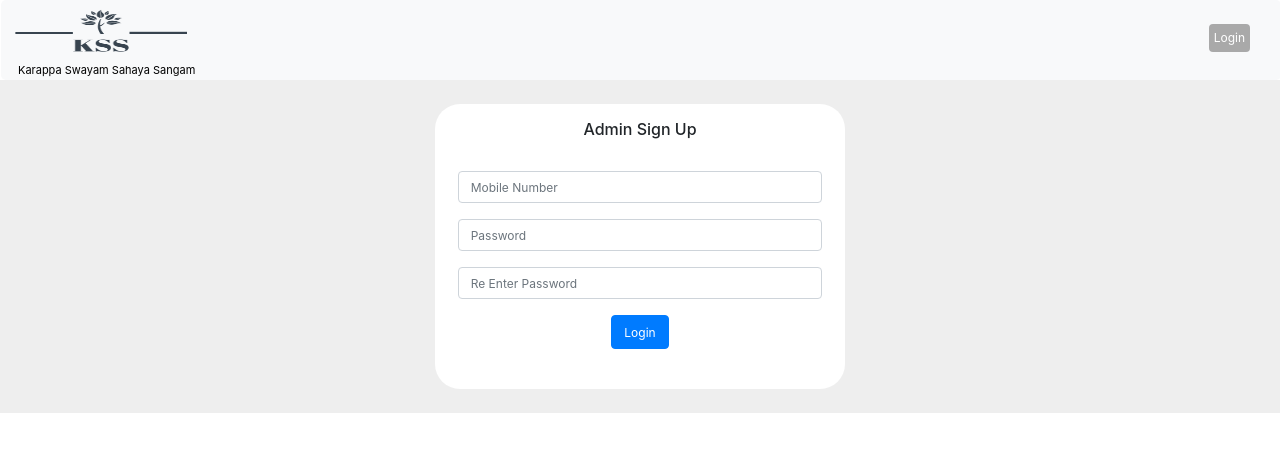
After one commit to arjunkv7/KSS-website, a Node server app: page /admin/admin-login in a window 1280 px wide. The commit adds this page. Shown: the top 452 px of the page. Run offline with Node 20, Linux system fonts and the light colour scheme; data that the repository does not hold is empty; some libraries are stand-ins or nearby versions.

Commit message:
admin sign up admin login compleated

```diff
--- a/app.js
+++ b/app.js
@@ -5,6 +5,10 @@ var cookieParser = require('cookie-parser');
 var logger = require('morgan');
 var hbs = require('express-handlebars')
 var db = require('./configure/connection')
+const session = require('express-session');
+const MongoStore = require('connect-mongo');
+var adminHelper = require("./helpers/admin-helper")
+const collections = require("./configure/collections")
 
 var adminRouter = require('./routes/admin');
 var membersRouter = require('./routes/members');
@@ -22,13 +26,37 @@ app.use(express.urlencoded({ extended: false }));
 app.use(cookieParser());
 app.use(express.static(path.join(__dirname, 'public')));
 
-db.connect((err,done)=>{
-  if(err)console.log("Database connection failed" +err)
-  else console.log("Databse conneted succesfully")
-})
+// db.connect((err,done)=>{
+//   if(err){
+//     console.log("Database connection failed" )
+//    // console.log(err)
+// }
+//   else {console.log("Databse conneted succesfully" +done)
+//   console.log(done)}
+// })
+
+ db.connect((err)=>{
+  if (err)console.log("error"+err);
+  else {
+    console.log("database connected");
+    adminHelper.createAdminCollection()
+  }
+  })
+
+  app.use(session({
+    secret: 'secret key',
+    resave: false,
+    saveUninitialized: true,
+    cookie: { maxAge: 1000*60*60*24*90 },
+    store: MongoStore.create({mongoUrl: "mongodb://localhost:27017"})
+  }))
+
+
 
 app.use('/', membersRouter);
 app.use('/admin', adminRouter);
+
+
 
 // catch 404 and forward to error handler
 app.use(function(req, res, next) {
--- a/configure/collections.js
+++ b/configure/collections.js
@@ -0,0 +1,5 @@
+module.exports = {
+    ADMIN_COLLECTION:"admin",
+    MEMBER_COLLECTION:"members",
+    SESSION_COLLECTION:"session",
+}
--- /dev/null
+++ b/helpers/admin-helper.js
@@ -0,0 +1,79 @@
+const db = require("../configure/connection")
+const collections = require("../configure/collections")
+const async = require("hbs/lib/async")
+const bcrypt = require('bcryptjs')
+const { response } = require("express")
+
+module.exports = {
+    createAdminCollection: () => {
+
+
+        db.get().listCollections({ name: 'admin' }).toArray(function (err, items) {
+            if (err) console.log(err);
+
+            console.log(items.length);
+            if (items.length === 0) {
+                db.get().createCollection(collections.ADMIN_COLLECTION)
+
+            }
+        })
+
+    },
+    doAdminSignup:(username,password)=>{
+        return new Promise(async(resolve,reject)=>{
+        let hashedPassword =await bcrypt.hash(password,10)
+        console.log(hashedPassword)
+        db.get().collection(collections.ADMIN_COLLECTION).insertOne({"mobile number":username,'password':hashedPassword},(err,data)=>{
+            if(err) throw err
+            else{
+                 console.log(data)
+                resolve(data)
+            }
+        })
+    })
+    },
+
+    adminExist:()=>{
+        return new Promise((resolve , reject)=>{
+            db.get().collection(collections.ADMIN_COLLECTION).find().toArray((err,data)=>{
+                if(err)console.log(err)
+                console.log(data)
+                resolve(data.length)
+
+            })
+        })
+    },
+
+    doadminLogin:async(mobile,password)=>{
+        return new Promise (async (resolve,reject)=>{
+          let admin = await db.get().collection(collections.ADMIN_COLLECTION).findOne({"mobile":mobile})
+
+          console.log(admin)
+            if(admin){
+          bcrypt.compare(password,admin.password,(err,data)=>{
+            if(err){
+                 console.log(err)
+
+            }
+            else if(data){
+                console.log(data)
+                response.staus = true ;
+                loginStatus = true ;
+                response .admin = admin
+                console.log('login succcess')
+                resolve(response)
+            }
+            else {
+                console.log("login failed")
+                reject({loginErr:"Wrong password"})
+            }
+          })
+        }
+        else{
+            reject({loginErr:"Invalid Mobile number"})
+        }
+        })
+
+    }
+
+}
--- a/public/stylesheets/style.css
+++ b/public/stylesheets/style.css
@@ -14,6 +14,12 @@ border-radius: 5px;
 padding-bottom: 5px;
 
 }
+.header .login-btn:hover{
+background-color: rgb(220, 231, 241);
+}
+
+
+
 .header .section{
   text-align: left;
 }
@@ -149,19 +155,20 @@ padding-bottom: 5px;
   width: 100%;
   height: 300px;
   border-radius: 15px;
+  font-size: 12px;
 }
 
 .boxcontainer .boxdiv{
   float: left;
   width: 25%;
-  height: 30%;
+  height: 25%;
   padding: 2% 2%;
   margin: 4% 4%;
   margin-top: 2%;
 
 }
 .boxcontainer .boxdiv p{
-  font-size: small;
+  font-size: 12px;
 }
 
 .boxcontainer .boxdiv .boxes img{
--- a/routes/admin.js
+++ b/routes/admin.js
@@ -1,9 +1,61 @@
 var express = require('express');
+const async = require('hbs/lib/async');
 var router = express.Router();
+var adminHelper = require('../helpers/admin-helper')
 
 /* GET home page. */
 router.get('/', function(req, res, next) {
-  res.render('/members/home-page', { title: 'Express' });
+
+
+  res.render('./admin/admin-home-page',);
 });
 
+router.get('/admin-signup',async(req,res)=>{
+
+ await adminHelper.adminExist().then((data)=>{
+    if(data >= 2){
+      res.render('./admin/admin-login.hbs',{err:"Maximum number of admin reached"})
+    }
+    else
+    {
+      res.render('./admin/admin-signup.hbs')
+    }
+  })
+
+})
+
+router.post("/admin-signup",(req,res)=>{
+  console.log(req.body)
+  adminHelper.doAdminSignup(req.body.username,req.body.password)
+  res.redirect('/')
+})
+
+router.get('/admin-login',(req,res)=>{
+
+  adminHelper.adminExist().then((data)=>{
+    console.log(data)
+    if (data > 0 ){
+      res.render('./admin/admin-login.hbs')
+    }
+    else {
+      res.render('./admin/admin-signup.hbs')
+    }
+  })
+
+})
+
+router.post("/admin-login",(req,res)=>{
+  console.log(req.body)
+  adminHelper.doadminLogin(req.body.mobile,req.body.password).then((data)=>{
+    console.log(data)
+    req.session.adminLogin = true ;
+    req.session.admin = data.admin ;
+    res.render('./admin/admin-home-page',{admin:req.session.admin})
+
+  }).catch((err)=>{
+    console.log(err)
+    res.render("./admin/admin-login.hbs",{loginErr:err.loginErr})
+  })
+})
+
 module.exports = router;
--- a/routes/members.js
+++ b/routes/members.js
@@ -1,8 +1,11 @@
 var express = require('express');
 var router = express.Router();
+var adminHelper = require('../helpers/admin-helper')
 
 /* GET users listing. */
 router.get('/', function(req, res, next) {
+
+
   res.render('members/home-page',{member:true});
 });
 
--- /dev/null
+++ b/views/admin/admin-signup.hbs
@@ -0,0 +1,64 @@
+<section class="p-4 topmargin" style="background-color: #eee; font-size: 12px;">
+    <div class="container col-md-4 text-center bg-white " style="border-radius:25px ;">
+        <div class="pt-3 ">
+            <h6>Admin Sign Up</h6>
+        </div>
+
+        <div class="pt-3  pb-3">
+            <div class="form-group ">
+
+                <form action="/admin/admin-signUp" method="POST" >
+
+                    <div class="p-2" style="font-size:12px ;">
+                        <input style="font-size:12px ;" class="form-control " type="number" required
+                            placeholder="Mobile Number" name="username">
+                    </div>
+
+                    <div class="p-2 ">
+                        <input style="font-size:12px ;" class="form-control " type="password" id="password1" required
+                            placeholder="Password" name="password">
+                    </div>
+
+                    <div class="p-2 ">
+                        <input style="font-size:12px ;" class="form-control " id="password2" onkeyup="checkPassword()"
+                            type="password" required placeholder="Re Enter Password" name="Password">
+                            <span id="message" style="color: red;" onke></span>
+                    </div>
+
+                    <div class="p-2">
+                        <input style="font-size:12px ;" type="submit" value="Login" class="btn btn-primary pt-2">
+                    </div>
+
+
+                </form>
+
+
+
+            </div>
+        </div>
+
+        <script>
+            /*function matchPassword(){
+           let password= document.getElementById("password").value
+           let reenteredpassword = document.getElementById('repassword').value
+           console.log(password)
+            }*/
+
+            function checkPassword() {
+                let password1 = document.getElementById('password1').value
+                let password2 = document.getElementById('password2').value
+
+                if (password1 != password2)
+                document.getElementById('message').innerHTML = "Password not matching" ;
+
+                else{
+                 document.getElementById('message').innerHTML = "Password matching" ;
+                 document.getElementById('message').style.color = "#006400"
+                }
+
+            }
+
+        </script>
+
+    </div>
+</section>
--- a/views/members/attendance-history.hbs
+++ b/views/members/attendance-history.hbs
@@ -17,7 +17,7 @@
 
         <tr>
             <th style="float: left;">Date </th>
-            <th style="float: right;">Attendance </th>
+            <th style="float: right;" class="pr-3">Attendance </th>
 
 
         </tr>
@@ -27,7 +27,7 @@
                 <td style="float: left;">{{this.amount}}h
                     <hr style="margin: 0 0;">
                 </td>
-                <td class="text-success" style="float: right;"> dfg{{this.payment}}
+                <td class="text-success pr-5" style="float: right;"> dfg{{this.payment}}
                     <hr style="padding:0 0px ; margin: 0 0px;">
                 </td>
 
--- a/views/partials/header.hbs
+++ b/views/partials/header.hbs
@@ -1,10 +1,12 @@
 <div class="header bg-light">
+  <a href="/" style="color:black ;">
   <div class="section">
     <img src="/images/homepage-logo/KSS-logo.png" alt="" class="header-image">
 
     <p class="col"> Karappa Swayam Sahaya Sangam</p>
   </div>
-
+  </a>
+  {{#if admin}}
   <div class="action ">
     <div class="profile" onclick="menuToggle();">
       <img src="" />
@@ -23,8 +25,14 @@
         </li>
       </ul>
     </div>
+
+
   </div>
 
+  {{else}}
+  <a href="" class="btn action login-btn text-white  p-1 " onclick="" style="background-color: darkgrey; font-size: 12px;">Login</a>
+
+  {{/if}}
 
   <script>
     function menuToggle() {
```
Also changed, not shown: configure/connection.js (+19 -18 lines), package.json (+12 -3 lines), views/admin/admin-home-page.hbs (added, +49 -0 lines), views/admin/admin-login.hbs (added, +46 -0 lines), views/members/home-page.hbs (deleted, +0 -49 lines), views/members/member-home-page.hbs (added, +49 -0 lines), helpers/member-helper.js (added), 1 other file.
